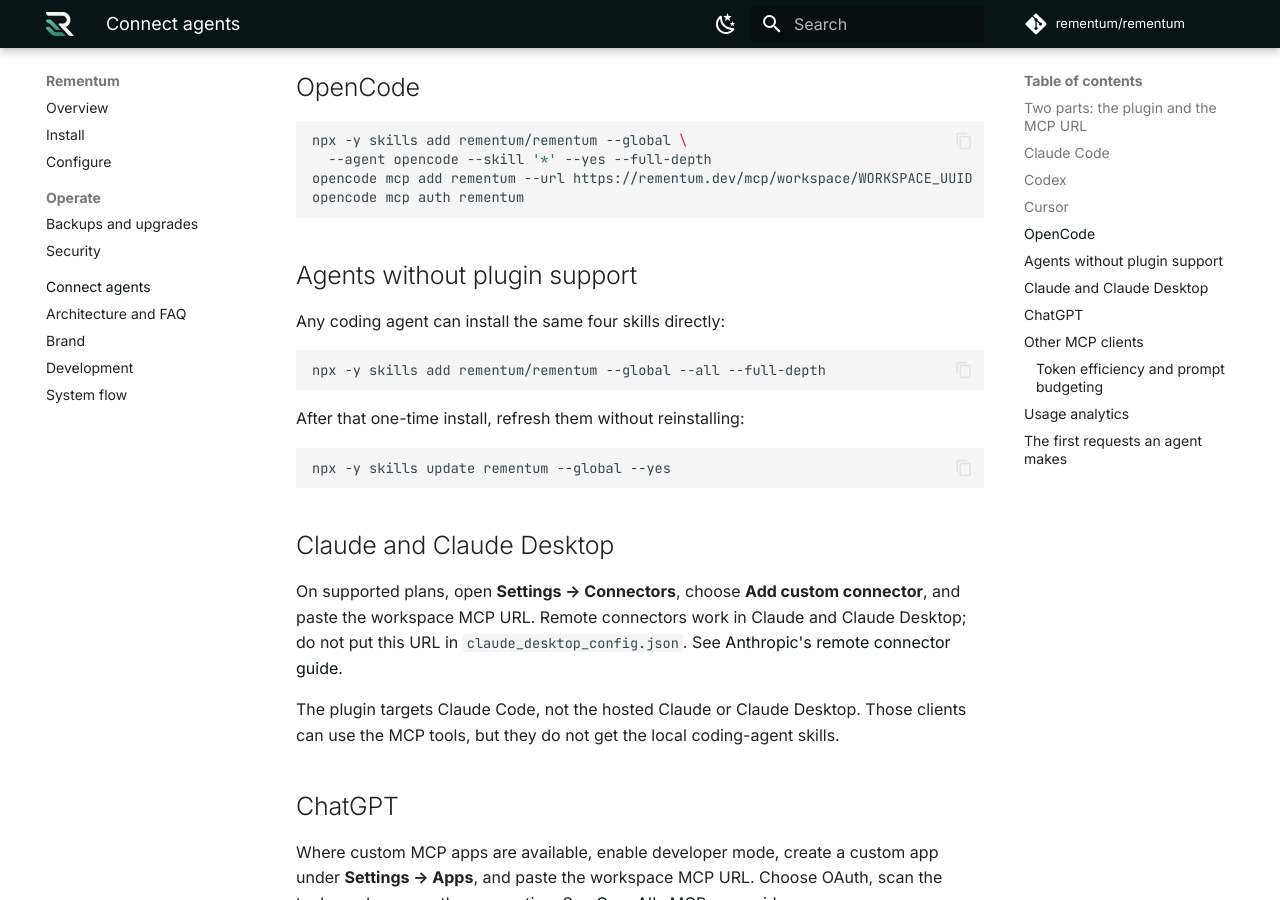
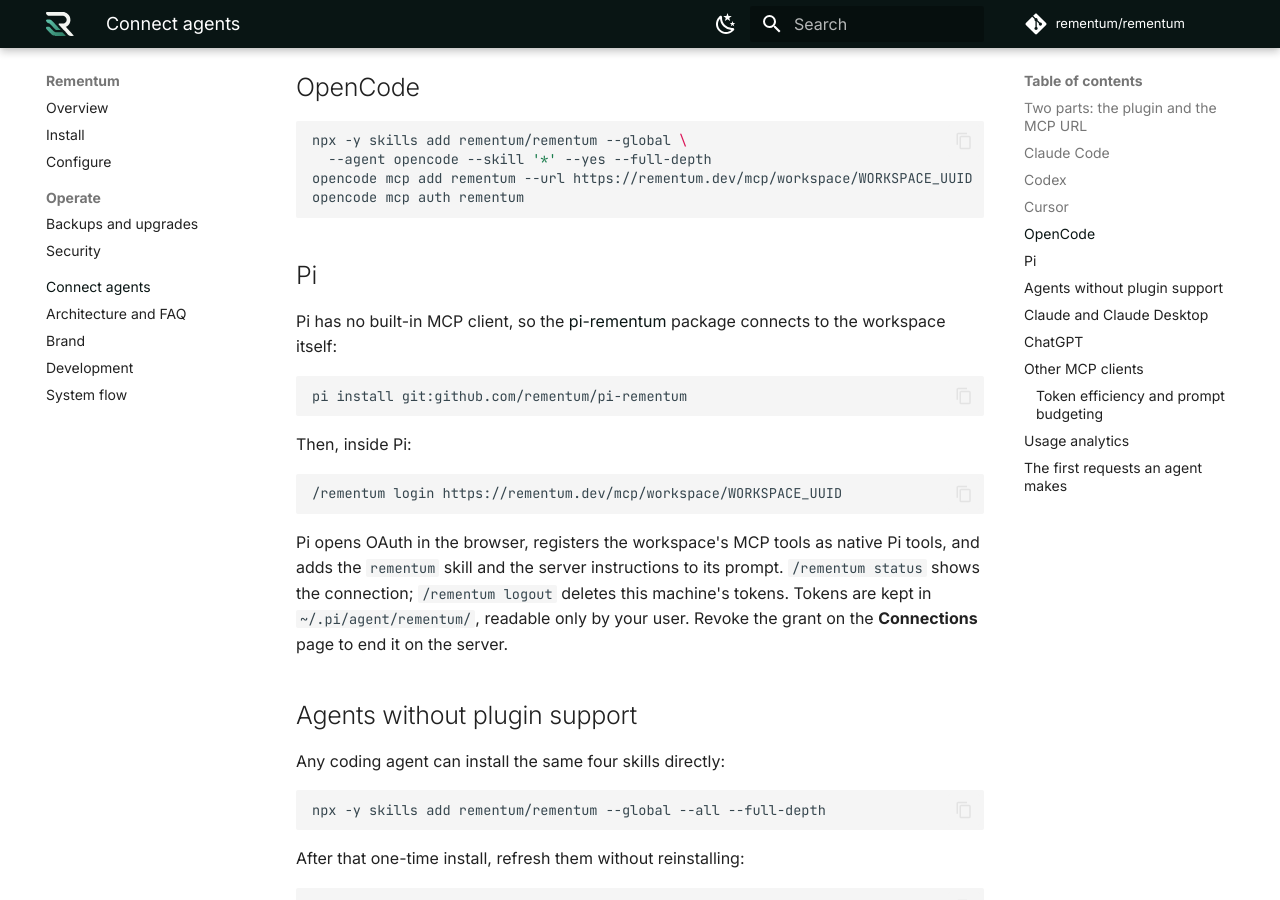
Before and after one commit to rementum/rementum, an MkDocs documentation site: the page built from docs/integrations.md, in a window 1280 px wide and 900 px high, scrolled down 1955 px. Built offline with MkDocs 1.6.1 and Material for MkDocs 9.7.7, drawn with Linux system fonts in a browser that asks for light colours; comment, search, counter and statistics services are not loaded.

Commit message:
docs: document the Pi integration
Pi has no built-in MCP client, so it connects through the pi-rementum
package, which now lives in its own repository and installs from git.

Co-Authored-By: Claude Opus 5.5 (1M context) <noreply@anthropic.com>

````diff
--- a/docs/integrations.md
+++ b/docs/integrations.md
@@ -88,6 +88,26 @@ npx -y skills add rementum/rementum --global \
 opencode mcp add rementum --url https://rementum.dev/mcp/workspace/WORKSPACE_UUID
 opencode mcp auth rementum
 ```
+
+## Pi
+
+Pi has no built-in MCP client, so the [pi-rementum](https://github.com/rementum/pi-rementum) package
+connects to the workspace itself:
+
+```bash
+pi install git:github.com/rementum/pi-rementum
+```
+
+Then, inside Pi:
+
+```text
+/rementum login https://rementum.dev/mcp/workspace/WORKSPACE_UUID
+```
+
+Pi opens OAuth in the browser, registers the workspace's MCP tools as native Pi tools, and adds the
+`rementum` skill and the server instructions to its prompt. `/rementum status` shows the connection;
+`/rementum logout` deletes this machine's tokens. Tokens are kept in `~/.pi/agent/rementum/`,
+readable only by your user. Revoke the grant on the **Connections** page to end it on the server.
 
 ## Agents without plugin support
 
````
